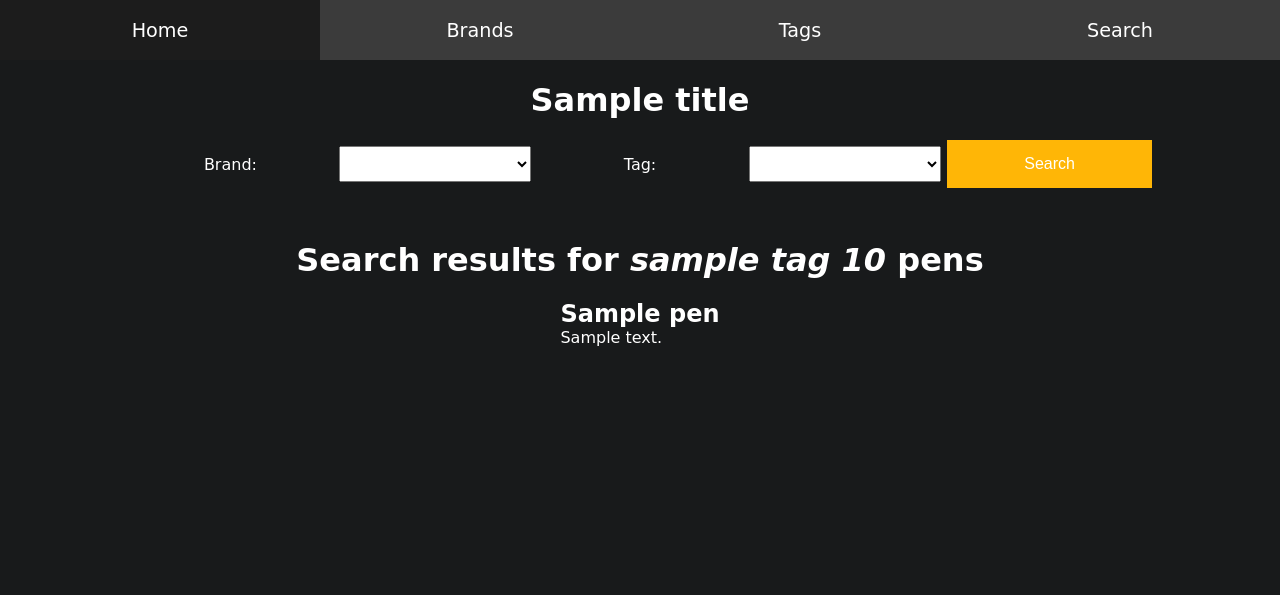
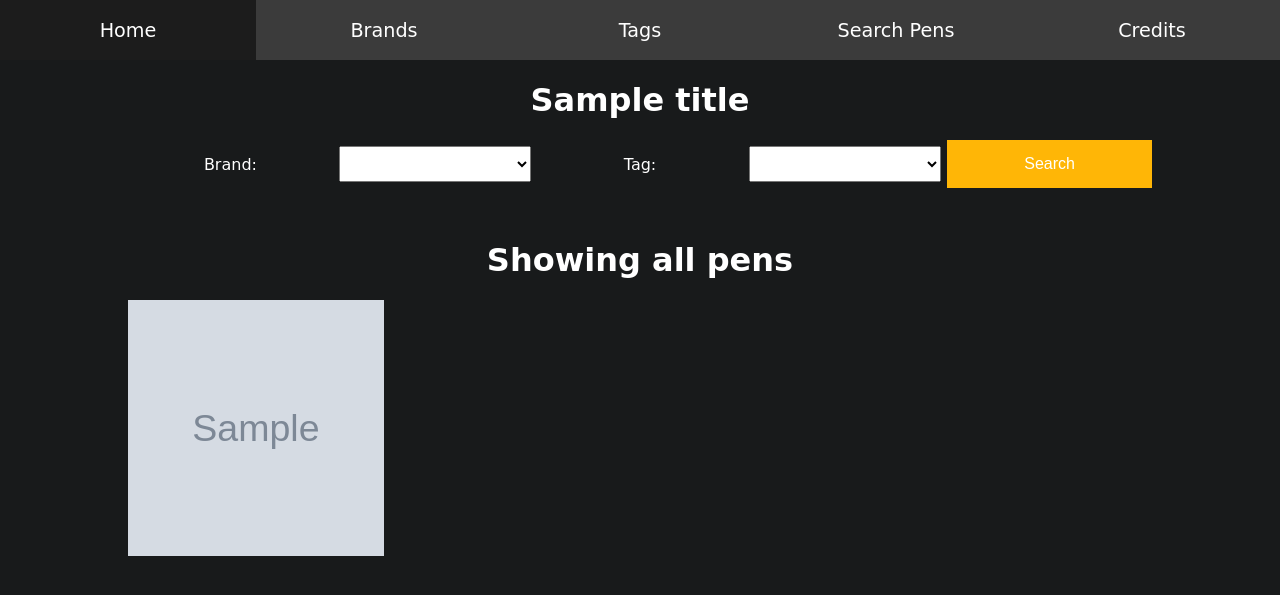
Before and after one commit to FarzadHayat/internet-pen-database, a Flask app: template templates/search.html in a window 1280 px wide. Shown: the top 595 px of the page. Run offline with Flask 2, Linux system fonts and the light colour scheme; the template is opened without the code that fills it: values that come from a table or form of the project are taken from there, most other values are stand-ins (such as "Sample title", 1, 10 or a date in 2020); grey boxes marked "Sample" are stand-in pictures; lists and menus that the app fills with data are empty; parts of the project's set-up code (start-up, migrations or seed data) failed here and were passed over; some libraries are stand-ins or nearby versions.

Commit message:
Finished Search page. Added Credits page. Add/edit brand page improved.

```diff
--- a/forms.py
+++ b/forms.py
@@ -4,9 +4,11 @@ from wtforms import IntegerField, TextField, TextAreaField, SelectField, FileFie
 from wtforms.validators import DataRequired, Optional, ValidationError
 import models
 
+
 class Search(FlaskForm):
     brand = SelectField('brand', validators = [DataRequired()])
     tag = SelectField('tag', validators = [DataRequired()])
+
 
 class Add_Brand(FlaskForm):
     name = TextField('name', validators=[DataRequired()])
--- a/main.py
+++ b/main.py
@@ -17,6 +17,7 @@ db = SQLAlchemy(app)
 WTF_CSRF_ENABLED = True
 WTF_CSRF_SECRET_KEY = 'ludicrousmode'
 
+
 # home page route
 @app.route('/')
 def home():
@@ -24,11 +25,13 @@ def home():
     tags = models.Tag.query.all()
     return render_template('home.html', page_title='S', brands = brands, tags = tags)
 
+
 # brand page route
 @app.route('/brand/<int:id>')
 def brand(id):
     brand = models.Brand.query.filter_by(id=id).first_or_404()
     return render_template('brand.html', page_title=' BRANDS', brand = brand)
+
 
 # tag page route
 @app.route('/tag/<int:id>')
@@ -36,15 +39,18 @@ def tag(id):
     tag = models.Tag.query.filter_by(id=id).first_or_404()
     return render_template('tag.html', page_title=' TAGS', tag = tag)
 
+
 # pen page route
 @app.route('/pen/<int:id>')
 def pen(id):
     pen = models.Pen.query.filter_by(id=id).first_or_404()
     return render_template('pen.html', page_title=(' PENS'), pen = pen)
 
+
 @app.errorhandler(404)
 def page_not_found(e):
     return render_template('404.html')
+
 
 # save brand photo to computer files
 def save_photo(form_photo):
@@ -55,15 +61,15 @@ def save_photo(form_photo):
     # save the uploaded photo to the database
     photo_path = os.path.join(app.root_path, 'static', 'images', 'brands', photo_fn)
     form_photo.save(photo_path)
+    return photo_fn
 
-    return photo_fn
 
 # delete brand photo from computer files
 def delete_photo(form_photo):
     photo_path = os.path.join(app.root_path, 'static', 'images', 'brands', form_photo)
     os.remove(photo_path)
+    return
 
-    return
 
 # form to add a brand to the database
 @app.route('/add_brand', methods = ['GET', 'POST'])
@@ -86,6 +92,7 @@ def add_brand():
         return redirect(url_for('brand', id=new_brand.id))
     # request to see the page
     return render_template('add_edit_brand.html', form = form, title = "Add Brand", legend = "Add")
+
 
 # form to edit a brand in the database
 @app.route('/edit_brand/<int:id>', methods = ['GET', 'POST'])
@@ -118,6 +125,7 @@ def edit_brand(id):
     # request to see the page
     return render_template('add_edit_brand.html', form = form, title = title, legend = "Save")
 
+
 # form to delete a brand from the database
 @app.route('/delete_brand/<int:id>')
 def delete_brand(id):
@@ -131,6 +139,7 @@ def delete_brand(id):
     db.session.delete(brand)
     db.session.commit()
     return redirect(url_for('home'))
+
 
 # search form
 @app.route('/search', methods = ['GET', 'POST'])
@@ -146,17 +155,29 @@ def search():
     selected_tag = form.tag.data
     selected_brand = form.brand.data
 
+    # if no search done yet
+    results = pens
+    has_searched = False
+
     if request.method == 'POST':
         if form.validate_on_submit():
+            has_searched = True
             brand = models.Brand.query.filter_by(id = selected_brand).first()
             tag = models.Tag.query.filter_by(id = selected_tag).first()
             # Get a list of the pens common between the brand and the tag chosen.
             results = list(set(brand.pens).intersection(tag.pens))
             # render the search results
-            return render_template('search.html', title = "Find a Pen", form = form, brand = brand.name, tag = tag.name, results = results)
+            return render_template('search.html', title = "Find a Pen", form = form, results = results, brand = brand.name, tag = tag.name, has_searched = has_searched)
         else:
             abort(404)
-    return render_template('search.html', title = "Find a Pen", form = form)
+    return render_template('search.html', title = "Find a Pen", form = form, results = results, has_searched = has_searched)
+
+# credits page route
+@app.route('/credits')
+def credits():
+    credits = models.Credit.query.all()
+    return render_template('credits.html', page_title=' CREDITS', credits = credits)
+
 
 if __name__ == "__main__":
     app.run(debug=True)
--- a/static/css/style.css
+++ b/static/css/style.css
@@ -126,7 +126,7 @@ a{
 
 /* all brands page */
 /* grid of all brand info cards */
-#brands-grid{
+#brands-grid, #pens-grid{
     width: 100%;
     display: grid;
     grid-template-columns: repeat(auto-fill, minmax(250px, 1fr));
@@ -176,6 +176,22 @@ a{
     display: grid;
     grid-template-columns: auto;
     grid-template-rows: 1fr 3fr 1fr;
+}
+
+/* pens grid */
+#pens-grid .card-info{
+    grid-template-rows: 1fr 2fr 1fr 1fr;
+}
+
+/* card tags */
+.card-tags{
+    display: inline-flex;
+}
+
+.card-tag{
+    padding: 0.5em;
+    border: white solid 1px;
+    border-radius: 1em;
 }
 
 .card-info *{
@@ -320,11 +359,6 @@ a{
     display: inline-block;
     font-size: 16px;
     background-color: var(--theme-color);
-}
-
-/* search results */
-#search-results{
-
 }
 
 /* all tags page */
--- a/static/javascript/script.js
+++ b/static/javascript/script.js
@@ -37,6 +37,7 @@ $(document).ready(function(){
     const main = $('#main');
     var homeLink = $('#homelink');
     var searchLink = $('#searchlink');
+    var creditsLink = $('#creditslink')
 
 
     const urlPath = window.location.pathname;
@@ -59,6 +60,7 @@ $(document).ready(function(){
                     $(this).addClass('active');
                     $(this).siblings().removeClass('active');
                     searchLink.removeClass('active');
+                    creditsLink.removeClass('active');
                 }
                 // Debug
                 // console.log(this.hash, "Scroll bar location: ", scrollBarLocation)
@@ -69,6 +71,10 @@ $(document).ready(function(){
     if(urlPath == "/search"){
         searchLink.addClass('active');
         searchLink.siblings().removeClass('active');
+    }
+    if(urlPath == "/credits"){
+        creditsLink.addClass('active');
+        creditsLink.siblings().removeClass('active');
     }
 })
 
--- a/templates/brand.html
+++ b/templates/brand.html
@@ -15,7 +15,7 @@
             <!-- list all pens for this brand -->
             <ul>
                 {% for pen in brand.pens %}
-                <li><a href="{{ url_for('pen', id = pen.id) }}">{{ pen.name }}</a></li>
+                <li><a href="{{ url_for('pen', id = pen.id) }}" style="color:green;">{{ pen.name }}</a></li>
                 {% endfor %}
             </ul>
         </div>
--- a/templates/nav.html
+++ b/templates/nav.html
@@ -2,6 +2,7 @@
     <a href="/#home" class="navlink" id="homelink"><p>Home</p></a><!-- scroll to the top -->
     <a href="/#brands" class="navlink"><p>Brands</p></a><!-- directs user to the all brands page -->
     <a href="/#tags" class="navlink"><p>Tags</p></a><!-- directs user to the all tags page -->
-    <a href="/search" id="searchlink"><p>Search</p></a><!-- directs user to the search page -->
+    <a href="/search" id="searchlink"><p>Search Pens</p></a><!-- directs user to the search page -->
+    <a href="/credits" id="creditslink"><p>Credits</p></a><!-- directs user to the credits page -->
 </nav>
 <div style="padding-top: 60px;"></div>
--- a/templates/pen.html
+++ b/templates/pen.html
@@ -15,7 +15,7 @@
             <!-- list all tags for this pen -->
             <ul>
                 {% for tag in pen.tags %}
-                <li><a href="{{ url_for('tag', id = tag.id) }}">{{ tag.name }}</a></li>
+                <li><a href="{{ url_for('tag', id = tag.id) }}" style="color: green;">{{ tag.name }}</a></li>
                 {% endfor %}
             </ul>
         </div>
--- a/templates/search.html
+++ b/templates/search.html
@@ -14,21 +14,61 @@
       <input type="submit" value="Search" id="submit">
     </form>
   </div>
-  <!-- search results | only display this section if user has submitted a search -->
-  {% if results != null %}
+  <!-- search results | display result of all pens if search not done yet -->
+  {% if has_searched == true %}
   <h1 style="margin: auto;">Search results for <i>{{ tag|lower }} {{ brand }}</i> pens</h1>
-  <div id="search-results">
+  <div id="pens-grid">
     <!-- display a list of all pens found -->
     {% if results|length != 0 %}
     {% for pen in results %}
-    <h2><a href="{{ url_for('pen', id = pen.id) }}">{{ pen.name }}</a></h2>
-    <p>{{ pen.desc }}</p>
+    <div class="card">
+        <div class="card-content" onclick="flip(this)">
+            <!-- pen photo as a background image -->
+            <div class="card-photo" style="background-image: url('/static/images/pens/{{ pen.photo }}')"></div>
+            <!-- pen information -->
+            <div class="card-info">
+                <h2 class="title">{{ pen.name }}</h2>
+                <p class="description">{{ pen.desc }}</p>
+                <div class="card-tags">
+                  <!-- {% for card_tag in pen.tags %}
+                  <p class="card-tag">{{ card_tag }}</p>
+                  {% endfor %} -->
+                  <p>{{ pen.tags }}</p>
+                </div>
+                <a class="readmore" href="{{ url_for('pen', id = pen.id) }}">Read more</a>
+            </div>
+        </div>
+    </div>
     {% endfor %}
     <!-- if no pens are found for search options -->
     {% else %}
     <h2 style="color: #d83737;">No pens found</h2>
     {% endif %}
   </div>
+  {% else %}
+  <h1 style="margin: auto;">Showing all pens</h1>
+  <div id="pens-grid">
+    <!-- display a card grid of all pens -->
+    {% for pen in results %}
+    <div class="card">
+        <div class="card-content" onclick="flip(this)">
+            <!-- pen photo as a background image -->
+            <div class="card-photo" style="background-image: url('/static/images/pens/{{ pen.photo }}')"></div>
+            <!-- pen information -->
+            <div class="card-info">
+                <h2 class="title">{{ pen.name }}</h2>
+                <p class="description">{{ pen.desc }}</p>
+                <div class="card-tags">
+                  {% for card_tag in pen.tags %}
+                  <p class="card-tag">{{ card_tag }}</p>
+                  {% endfor %}
+                </div>
+                <a class="readmore" href="{{ url_for('pen', id = pen.id) }}">Read more</a>
+            </div>
+        </div>
+    </div>
+    {% endfor %}
+  </div>
   {% endif %}
 </div>
 {% endblock %}
--- a/templates/tag.html
+++ b/templates/tag.html
@@ -15,7 +15,7 @@
             <!-- list all pens for this tag -->
             <ul>
                 {% for pen in tag.pens %}
-                <li><a href="{{ url_for('pen', id = pen.id) }}">{{ pen.name }}</a></li>
+                <li><a href="{{ url_for('pen', id = pen.id) }}" style="color:green;">{{ pen.name }}</a></li>
                 {% endfor %}
             </ul>
         </div>
```
Also changed, not shown: other parts of static/css/style.css (+43 -4 lines), models.py (+7 -2 lines), templates/add_edit_brand.html (+9 -5 lines), templates/credits.html (added, +23 -0 lines), Website Design.png (added), pens.db, static/images/brands/8524ffb74daab6c2.jpg (added), static/images/brands/99319152f1a9ccc1.jpg (deleted), static/images/brands/bf9f180d3c7b7ead.jpg (added), 2 other files.
